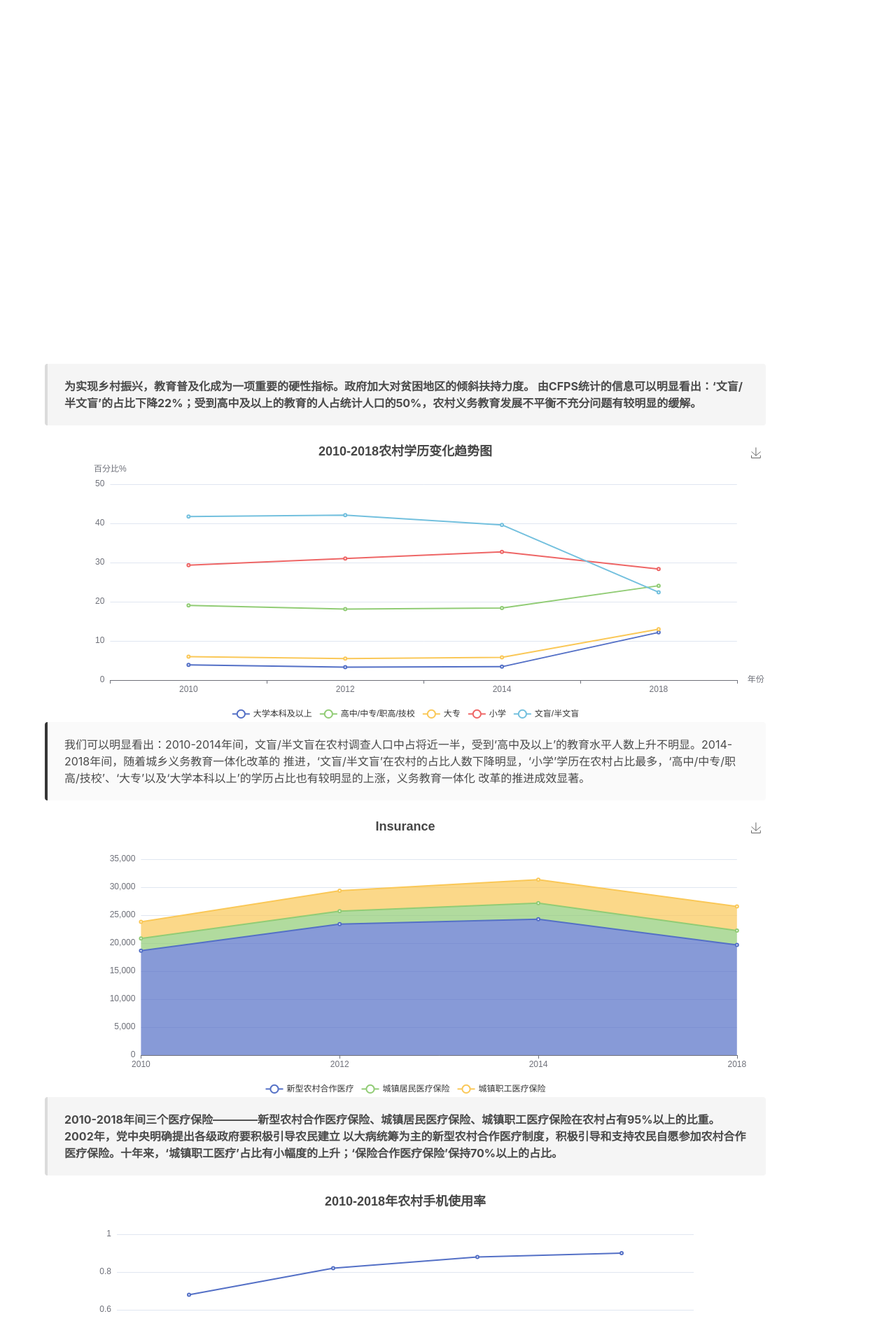
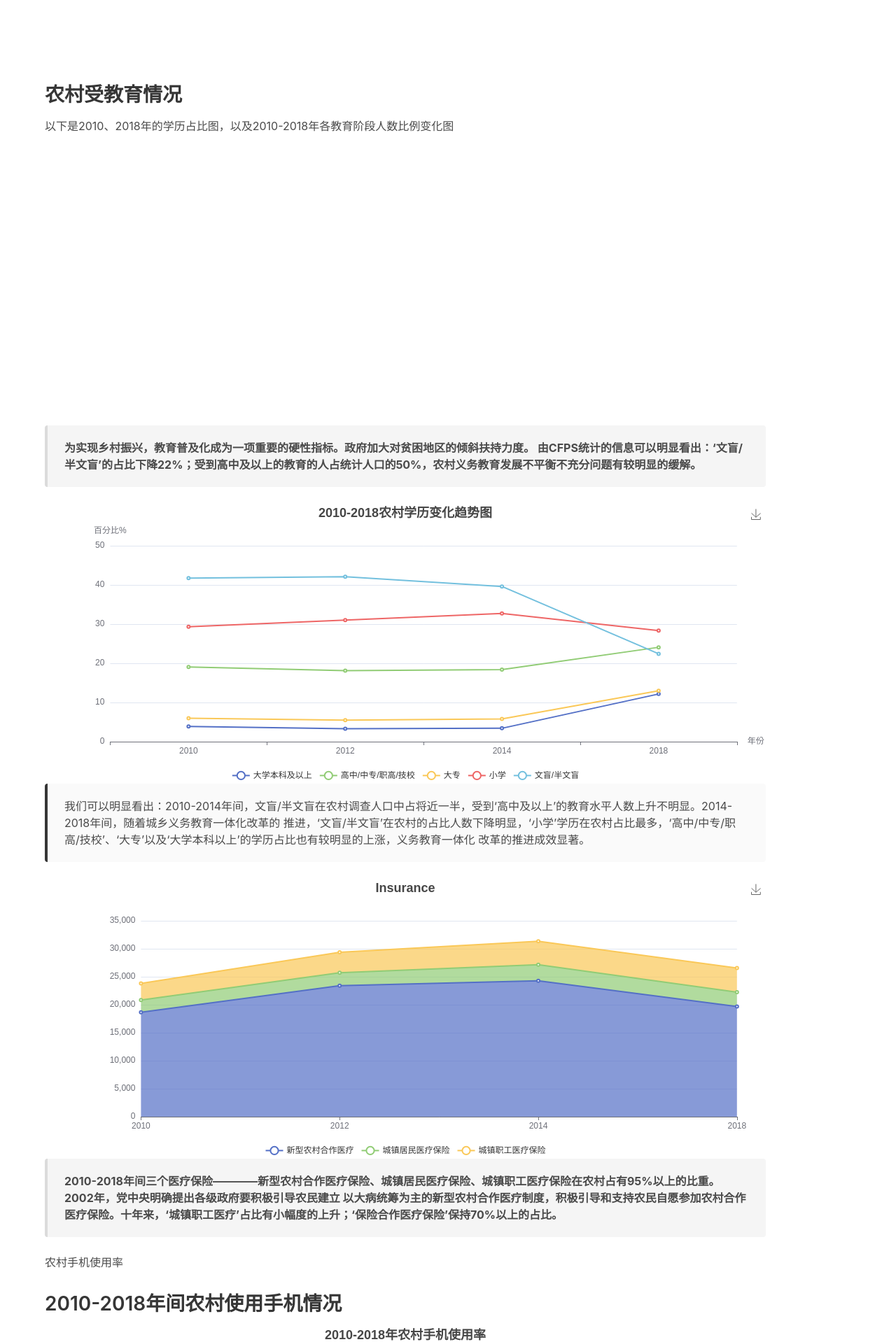
Before and after one commit to lie-flat/cfps-report, a Vue app: page / in a window 1280 px wide. Shown: the part 3260-5178 px from the top of the page at 70% size. Built offline with nearby package versions, Linux system fonts and the light colour scheme.

Commit message:
add words

```diff
--- a/src/components/contents/SectionA.vue
+++ b/src/components/contents/SectionA.vue
@@ -4,7 +4,10 @@
     <h2 class="subtitle">示例子标题</h2>
   </section>
   <div class="content">
-    <Edu />
+    <h2>农村受教育情况</h2>
+    <p>以下是2010、2018年的学历占比图，以及2010-2018年各教育阶段人数比例变化图</p>
+    <Edu/>
+
     <article class="message">
       <div class="message-body">
         <strong>
@@ -30,6 +33,8 @@
         </strong>
       </div>
     </article>
+    <p>农村手机使用率</p>
+    <h2>2010-2018年间农村使用手机情况</h2>
     <use-phone />
     <article class="message is-dark">
       <div class="message-body">
```
Also changed, not shown: src/App.vue (line endings or trailing spaces).
